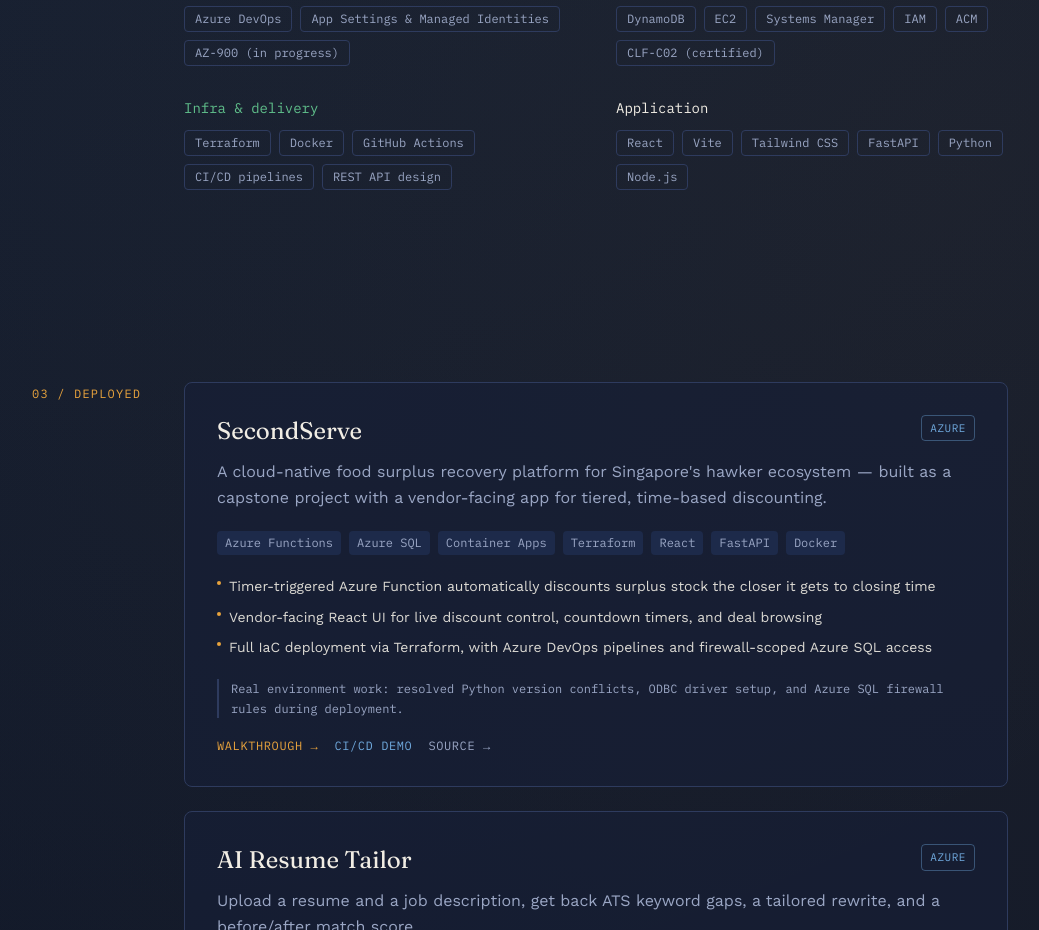
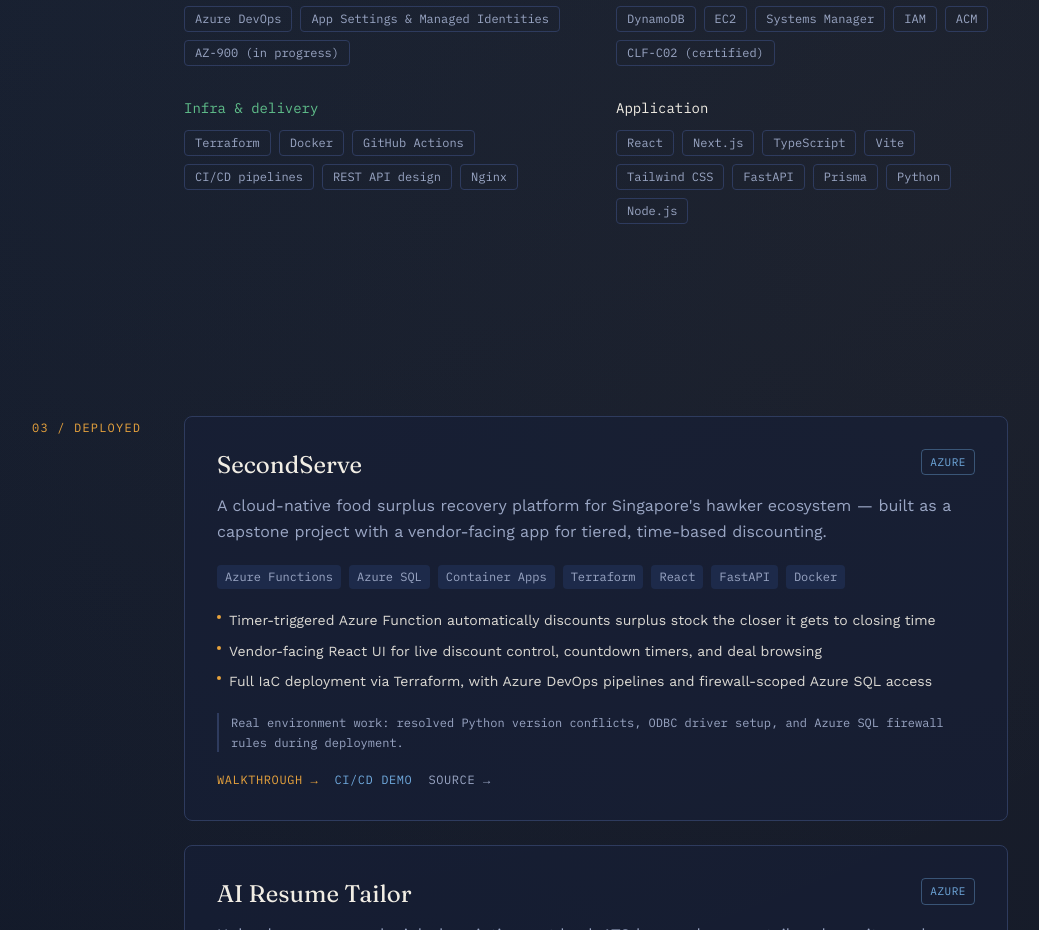
Before and after one commit to Moshik23/Portfolio, a React (Vite) app: page / in a window 1280 px wide. Shown: the part 1404-2334 px from the top of the page, without its empty margins (120-1159 px from the left). Built offline with nearby package versions, Linux system fonts and the light colour scheme.

Commit message:
Add TypeScript, Next.js, Prisma, and Nginx to the skills list
All four were used building the Domaine Seetloo booking portal and
weren't represented anywhere yet.

```diff
--- a/src/components/Skills.jsx
+++ b/src/components/Skills.jsx
@@ -12,12 +12,12 @@ const groups = [
   {
     label: "Infra & delivery",
     color: "text-good",
-    items: ["Terraform", "Docker", "GitHub Actions", "CI/CD pipelines", "REST API design"],
+    items: ["Terraform", "Docker", "GitHub Actions", "CI/CD pipelines", "REST API design", "Nginx"],
   },
   {
     label: "Application",
     color: "text-ink",
-    items: ["React", "Vite", "Tailwind CSS", "FastAPI", "Python", "Node.js"],
+    items: ["React", "Next.js", "TypeScript", "Vite", "Tailwind CSS", "FastAPI", "Prisma", "Python", "Node.js"],
   },
 ];
 
```
